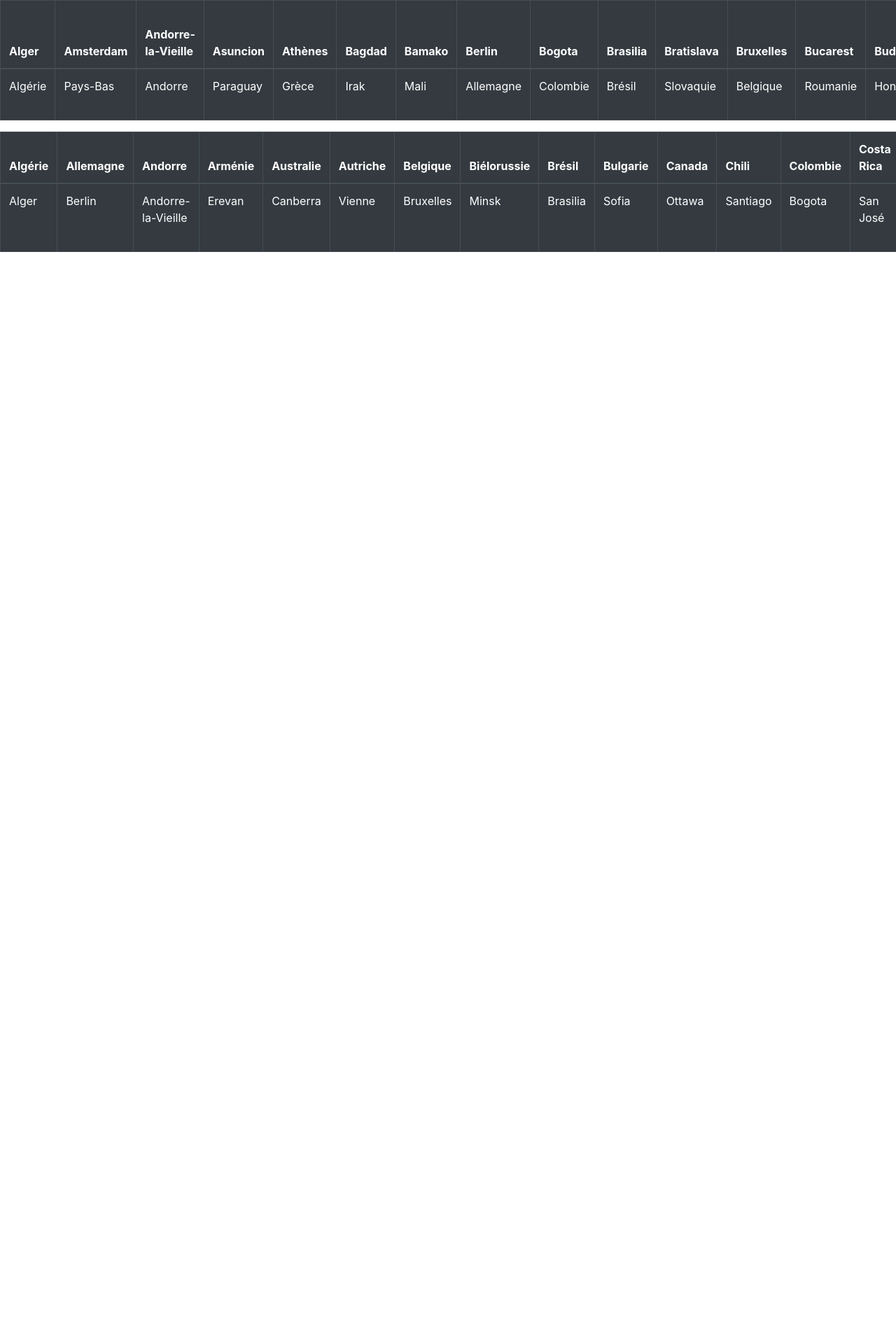
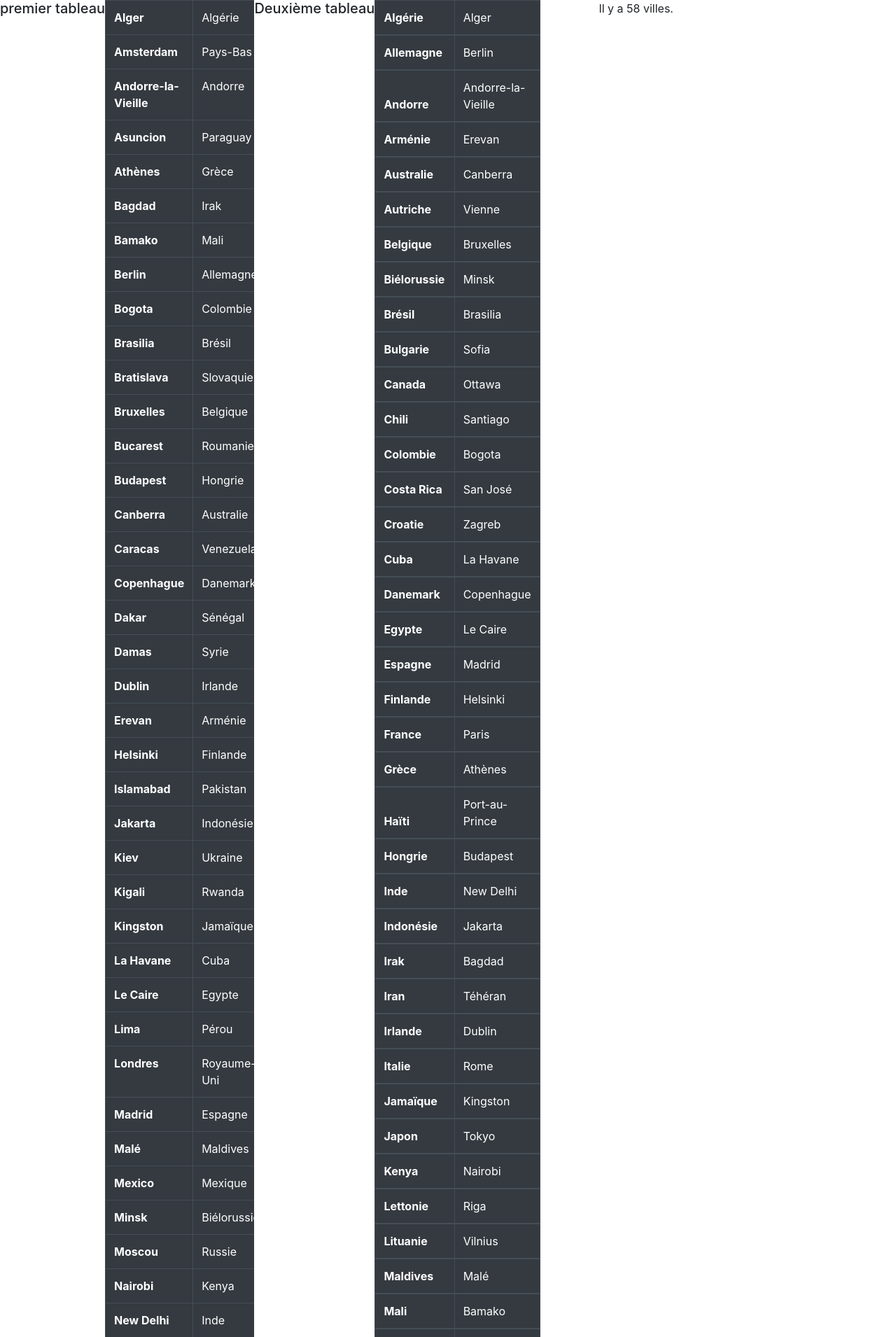
Before and after one commit to AlexandreLourencinho/CDA_PHP, a PHP site: template view/tableaux/tableaux_exo_2.php in a window 1280 px wide. Shown: the part 56-1966 px from the top of the page at 70% size. Before the commit the page ends 416 px from the top, so only its background shows below. Run offline with PHP 8.4, Linux system fonts and the light colour scheme; the template is opened without the code that fills it, so the values that code supplies are empty.

Commit message:
php tableaux exos suite

```diff
--- a/controller/tableaux/tableaux_exo_2_controller.php
+++ b/controller/tableaux/tableaux_exo_2_controller.php
@@ -61,4 +61,5 @@ $capitales = array(
 );
 $pays ='0';
 $ville ='0';
+$nombre=0;
 ?>
--- a/view/tableaux/tableaux_exo_2.php
+++ b/view/tableaux/tableaux_exo_2.php
@@ -3,57 +3,44 @@ $titre = "tableaux exercice 2 : capitales";
 include "view/header.php";
 include "controller/tableaux/tableaux_exo_2_controller.php";
 ?>
-    <div class="table-responsive">
-        <table class=" table table-bordered table-dark col-4">
-            <thead>
-            <tr>
+
+<div class="d-flex flex-row justify-content-start">
+    <span class="h5"> premier tableau</span>
+    <div class="table-responsive col-2 p-0">
+        <table class=" table table-bordered table-dark col-3">
                 <?php
                 ksort($capitales);
                 foreach ($capitales as $ville => $pays) {
                     ?>
-                    <th>
-                        <?= $ville ?>
-                    </th>
-                <?php } ?></tr>
-            </thead>
-            <tbody>
-            <tr>
-                <?php foreach ($capitales as $ville => $pays) { ?>
-
+                <tr>
+                    <th><?= $ville ?></th>
                     <td><?= $pays ?></td>
-
-
-                <?php } ?></tr>
-            </tbody>
-
+                </tr>
+                <?php } ?>
         </table>
     </div>
-    <div class="table-responsive">
-    <table class=" table table-bordered table-dark col-4">
+    <span class="h5">Deuxième tableau</span>
+    <div class="table-responsive col-3 p-0">
+    <table class=" table table-bordered table-dark col-3">
         <thead>
-        <tr>
+
             <?php
             asort($capitales);
             foreach ($capitales as $ville => $pays) {
                 ?>
-                <th>
-                    <?= $pays ?>
-                </th>
-            <?php } ?></tr>
+                <tr>
+                <th><?= $pays ?></th>
+                <td><?= $ville ?></td>
+        </tr>
+            <?php } ?>
         </thead>
-        <tbody>
-        <tr>
-            <?php foreach ($capitales as $ville => $pays) { ?>
-
-                <td><?= $ville ?></td>
-
-
-            <?php } ?></tr>
-        </tbody>
     </table>
-
-
-
+    </div>
+    <?php
+    $nombre=count($capitales)
+    ?>
+    <p>Il y a <?= $nombre ?> villes.</p>
+</div>
 
 <?php
 include "view/footer.php";
```
Also changed, not shown: view/tableaux/exo_1_php_tableau.php (+10 -32 lines).
